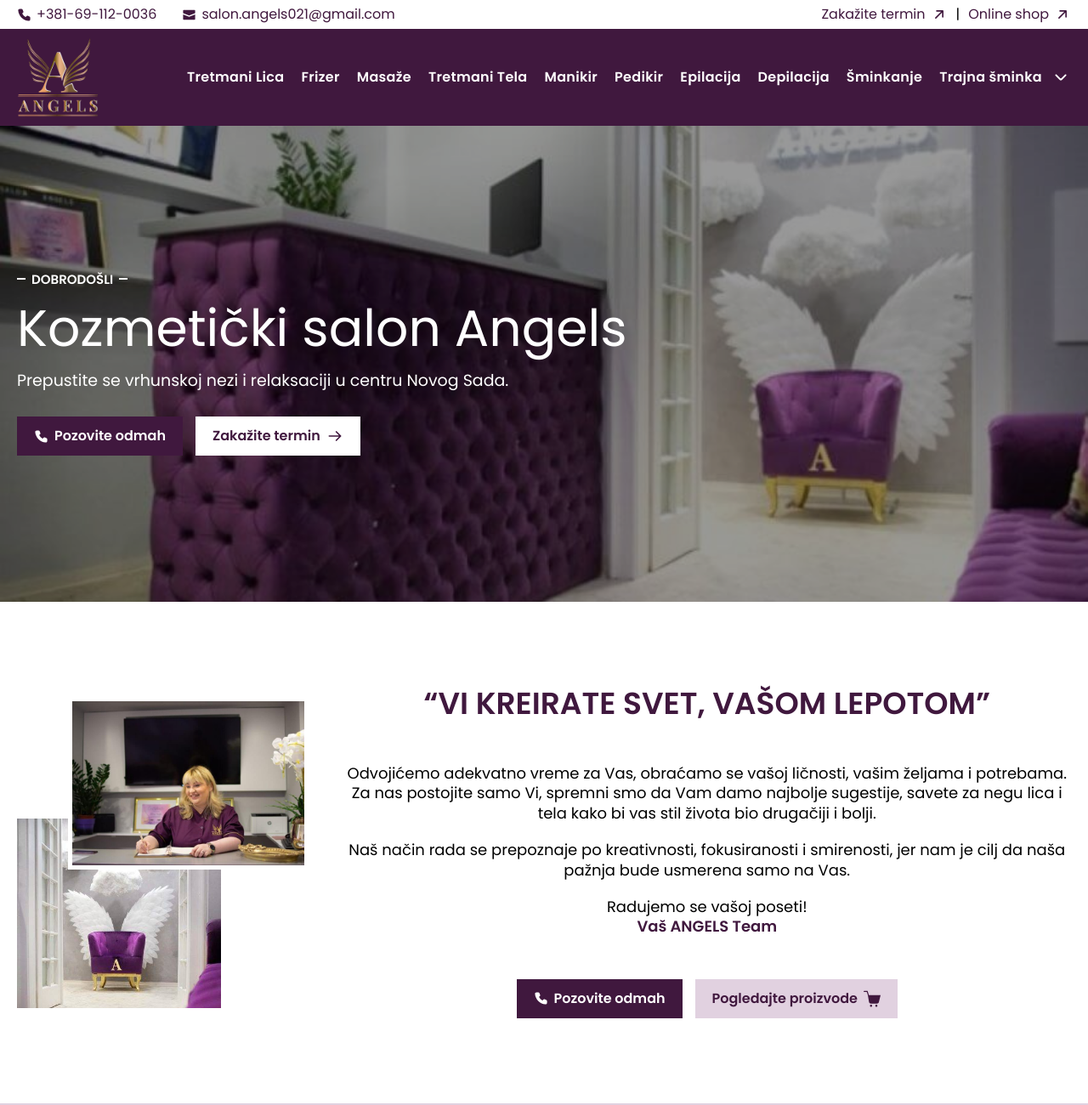
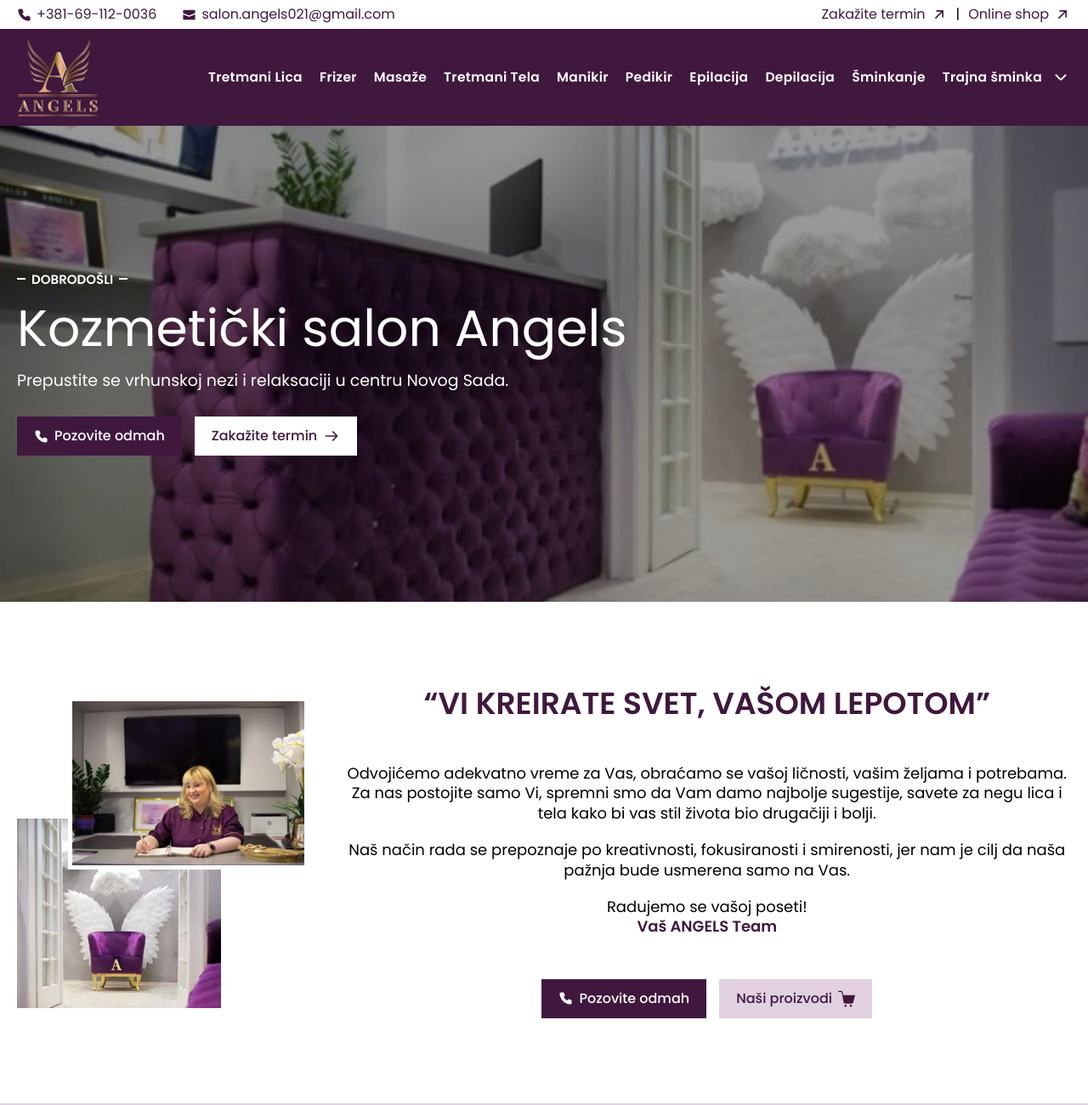
Before and after one commit to draganapopovicc/angels, a website built with Vite: page index.html in a window 1280 px wide. Shown: the top 1300 px of the page at 85% size. Built offline with nearby package versions, Linux system fonts and the light colour scheme.

Commit message:
Small fix

```diff
--- a/index.html
+++ b/index.html
@@ -220,7 +220,7 @@
                </a>
 
                <a aria-label="Pogledajte naše proizvode" href="#" class="b-btn b-btn--pink">
-                  <span>Pogledajte proizvode</span>
+                  <span>Naši proizvodi</span>
                   <svg xmlns="http://www.w3.org/2000/svg" xmlns:xlink="http://www.w3.org/1999/xlink" width="20"
                      height="20" viewBox="0 -1 32 32" version="1.1">
                      <g stroke="none" stroke-width="1" fill="none" fill-rule="evenodd">
--- a/src/scss/imports/b-code/_b-btn.scss
+++ b/src/scss/imports/b-code/_b-btn.scss
@@ -13,7 +13,7 @@
 
 .b-btn {
    font-size: 16px;
-   font-weight: 600;
+   font-weight: 500;
    padding: 13px 20px;
    display: flex;
    align-items: center;
--- a/src/scss/layout/_header.scss
+++ b/src/scss/layout/_header.scss
@@ -36,7 +36,7 @@
    .wrapper {
       display: flex;
       align-items: center;
-      gap: 30px;
+      gap: 10px;
       justify-content: space-between;
    }
 
@@ -338,7 +338,7 @@
             }
 
             a {
-               font-size: 16px;
+               font-size: 15.5px;
                font-weight: 600;
                color: $white;
                padding: 10px;
```
Also changed, not shown: docs/index.html (+3 -3 lines), docs/assets/index-B7mwywIy.css (added), docs/assets/index-Cw0XGSnE.css (deleted), docs/assets/index-GX9jbMI3.js (renamed from docs/assets/index-Bg6qmRXH.js).
